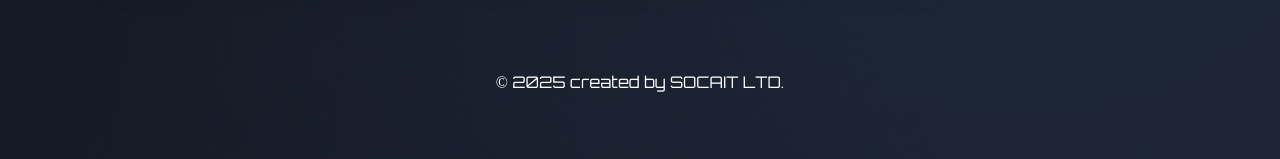
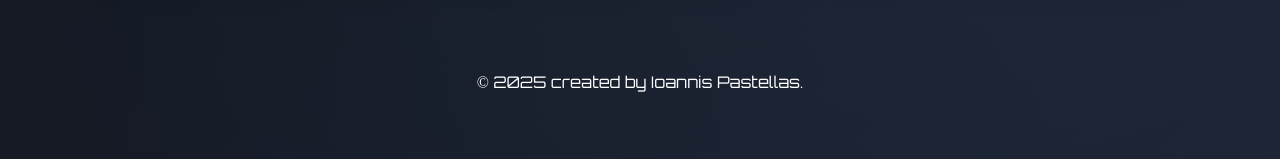
Before and after one commit to SOCAIT/ip-website, a Next.js app: page / in a window 1280 px wide. Shown: the part 2207-2366 px from the top of the page. Built offline with nearby package versions, Linux system fonts and the light colour scheme.

Commit message:
new theme

```diff
--- a/src/components/Footer.js
+++ b/src/components/Footer.js
@@ -15,7 +15,7 @@ const Footer = ({ position}) => {
 
   return (
     <footer  style={footerStyle}>
-      <p>&copy; {currentYear} created by SOCAIT LTD.</p>
+      <p>&copy; {currentYear} created by Ioannis Pastellas.</p>
     </footer>
   );
 };
```
